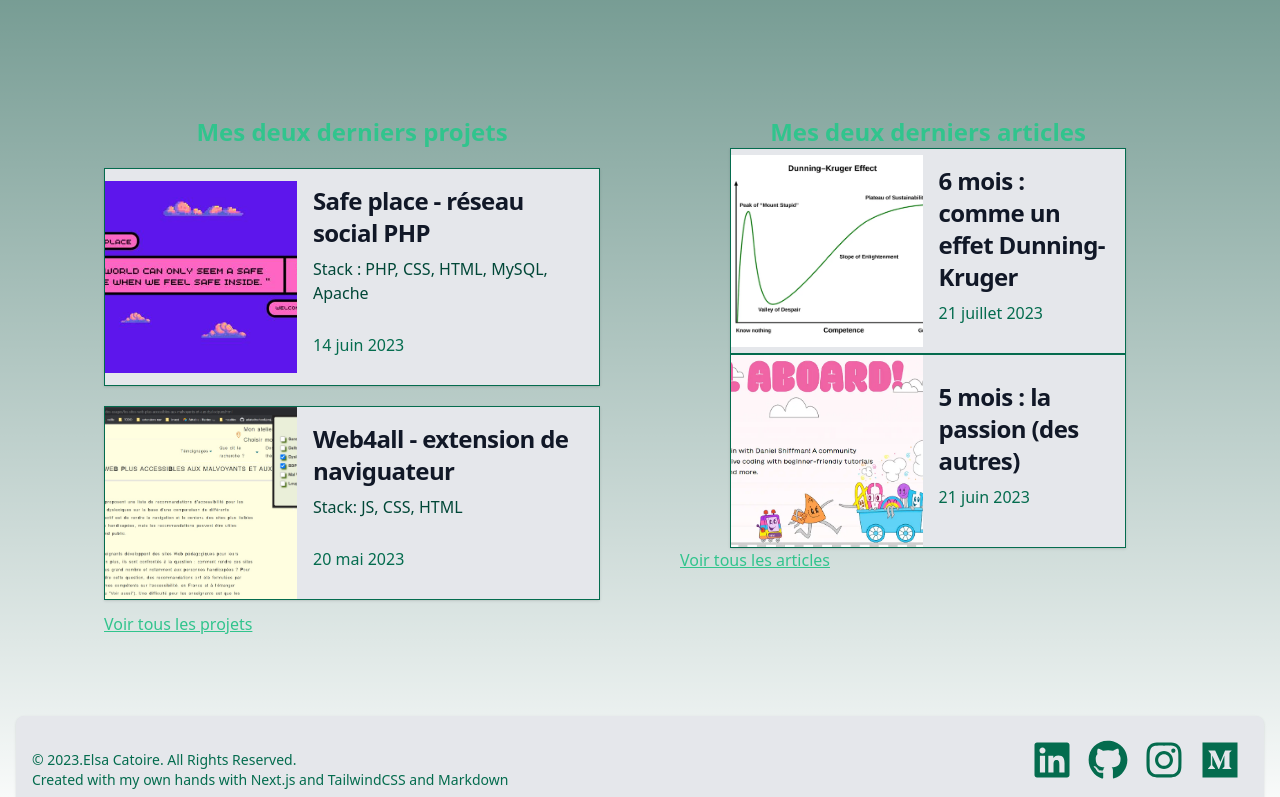
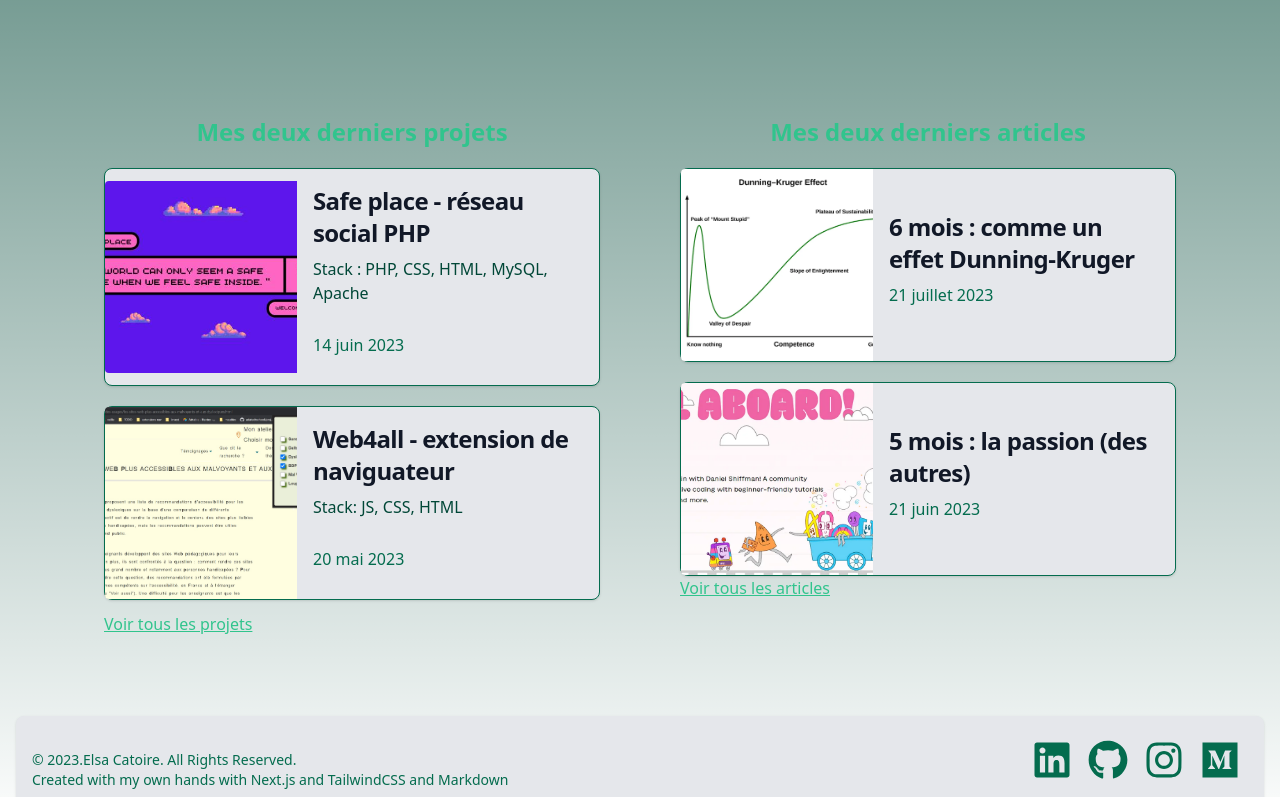
Before and after one commit to elsacatoire/blog-next, a Next.js app: page / in a window 1280 px wide. Shown: the part 736-1533 px from the top of the page. Built offline with nearby package versions, Linux system fonts and the light colour scheme.

Commit message:
blog ok dispo page

```diff
--- a/app/components/ListItem.tsx
+++ b/app/components/ListItem.tsx
@@ -12,8 +12,8 @@ export default function ListItem({ post }: Props) {
 
     return (
 
-        <Link className="mx-auto w-[80%] flex items-center bg-gray-200 border border-green-700 shadow md:flex-row md:max-w-xl hover:bg-gray-50 dark:border-gray-700 dark:bg-gray-800 dark:hover:bg-gray-700" href={`/posts/${id}`}>
-            <Image className="imgProject" src={image} alt="" width={192} height={192} />
+        <Link className="mt-5 flex flex-col items-center rounded-lg bg-gray-200 border border-green-700 shadow md:flex-row md:max-w-xl hover:bg-gray-100 dark:border-gray-700 dark:bg-gray-800 dark:hover:bg-gray-700" href={`/posts/${id}`}>
+            <Image className="imgProject rounded-l" src={image} alt="" width={192} height={192} />
             <div className="flex flex-col justify-between p-4 leading-normal">
                 <h5 className="mb-2 text-2xl font-bold tracking-tight text-gray-900 dark:text-white">{title}</h5>
                 <p className="mb-3 font-normal text-green-700 dark:text-gray-400">{formattedDate}</p>
--- a/app/components/ListItemProjects.tsx
+++ b/app/components/ListItemProjects.tsx
@@ -12,8 +12,8 @@ export default function ListItemProject({ post }: Props) {
 
     return (
 
-        <Link className="mt-5 flex flex-col items-center bg-gray-200 border border-green-700 shadow md:flex-row md:max-w-xl hover:bg-gray-100 dark:border-gray-700 dark:bg-gray-800 dark:hover:bg-gray-700" href={`/projets/${id}`}>
-            <Image className="imgProject" src={image} alt="" width={192} height={192} />
+        <Link className="mt-5 flex flex-col items-center rounded-lg bg-gray-200 border border-green-700 shadow md:flex-row md:max-w-xl hover:bg-gray-100 dark:border-gray-700 dark:bg-gray-800 dark:hover:bg-gray-700" href={`/projets/${id}`}>
+            <Image className="imgProject rounded-l" src={image} alt="" width={192} height={192} />
             <div className="flex flex-col justify-between p-4 leading-normal">
                 <h5 className="mb-2 text-2xl font-bold tracking-tight text-gray-900 dark:text-white">{title}</h5>
                 <h6 className="text-green-900">{stack}</h6>
```
